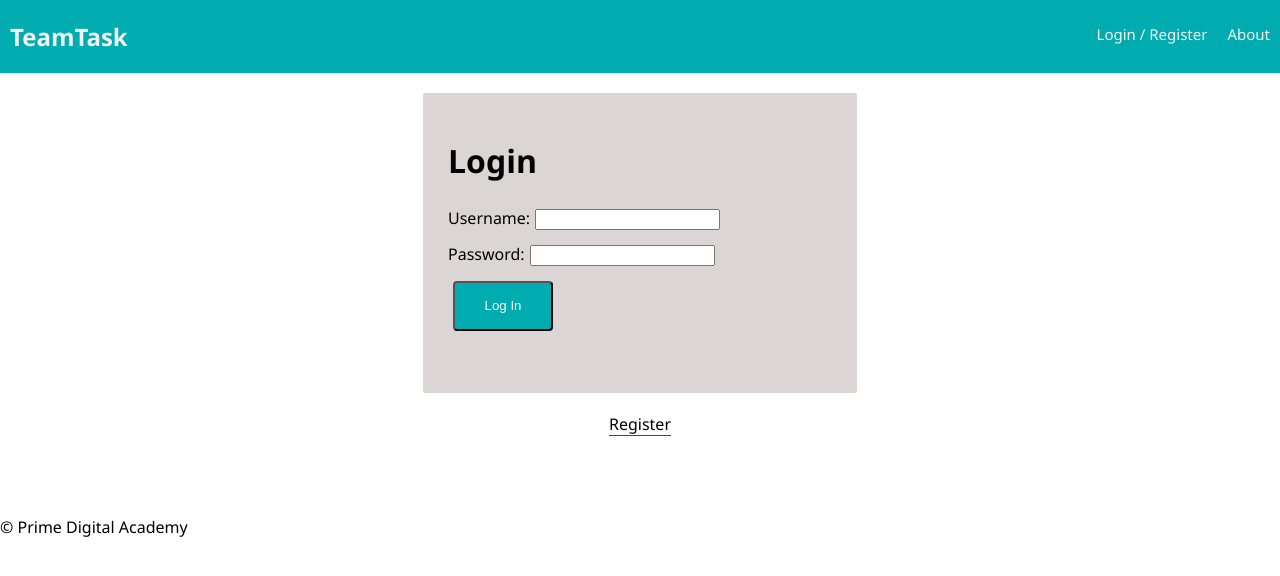
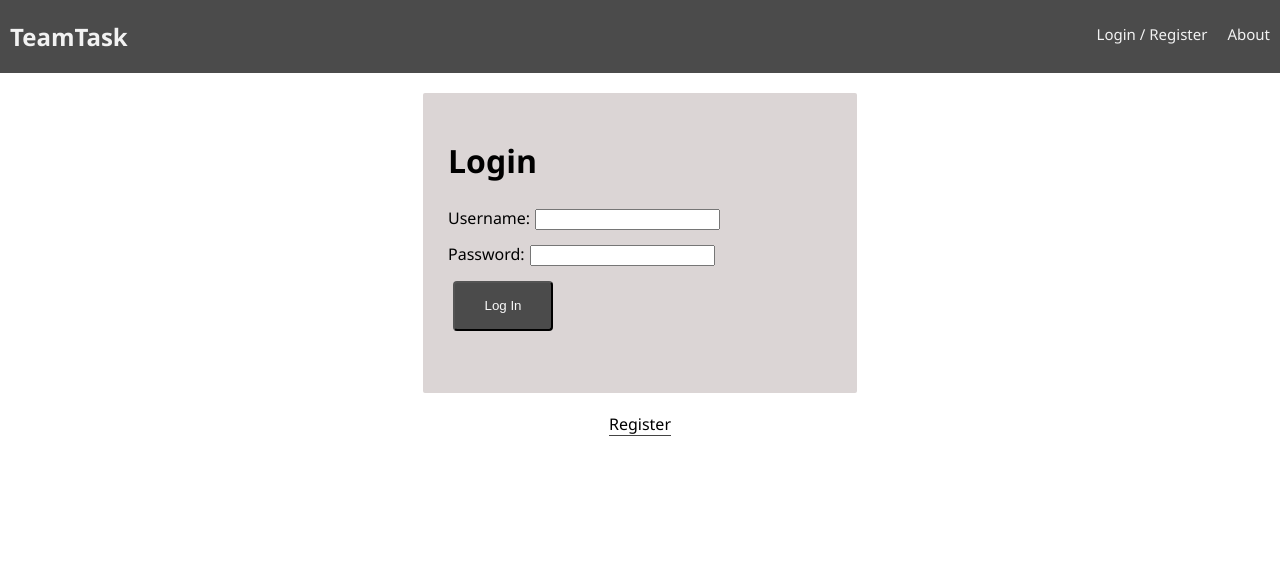
Before and after one commit to ericelvendahl/solo-project, a React (Create React App) app: page /#/home in a window 1280 px wide. Shown: the top 576 px of the page. Built offline with nearby package versions, Linux system fonts and the light colour scheme; no server answers.

Commit message:
working on refresh after update and delete

```diff
--- a/src/components/App/App.css
+++ b/src/components/App/App.css
@@ -4,7 +4,7 @@ body {
 }
 
 .alert {
-    background-color: #ff4545;
+    background-color: #4b4b4b;
     margin: 50px;
 }
 
@@ -23,7 +23,7 @@ input {
 }
 
 .log-in, .log-out, .register {
-  background-color: #00acb0;
+  background-color: #4b4b4b;
   border-radius: 4px;
   color: #f8f8f8;
   min-height: 50px;
@@ -33,7 +33,7 @@ input {
 }
 
 .log-in:hover, .log-out:hover, .register:hover {
-  background-color: #008183;
+  background-color: #4b4b4b;
 }
 
 /* This line makes the "Register" and "Login" buttons look like links */
--- a/src/components/CurrentTaskListPage/CurrentTaskListPage.js
+++ b/src/components/CurrentTaskListPage/CurrentTaskListPage.js
@@ -4,6 +4,21 @@ import LogOutButton from "../LogOutButton/LogOutButton";
 
 class CurrentTaskListPage extends Component {
   componentDidMount() {}
+  componentDidUpdate() {
+    // if (
+    //   prevProps.currentTaskList[0].task_list_id !==
+    //   this.props.currentTaskList[0].task_list_id
+    // ) {
+    //   this.props.dispatch({
+    //     type: "FETCH_LIST_BY_ID",
+    //     payload: this.props.currentTaskList[0].task_list_id,
+    //   });
+    //   this.props.dispatch({
+    //     type: "FETCH_LIST_NAME_BY_ID",
+    //     payload: this.props.currentTaskList[0].task_list_id,
+    //   });
+    // }
+  }
 
   state = {
     showAddComponent: false,
@@ -91,10 +106,10 @@ class CurrentTaskListPage extends Component {
             </button>
           </p>
           {/* {this.showAddComponent ? <p>true</p> : <p>false</p>} */}
-          <p>Current task list: {JSON.stringify(this.props.currentTaskList)}</p>
+          {/* <p>Current task list: {JSON.stringify(this.props.currentTaskList)}</p> */}
           {this.props.currentTaskList.map((x, key) => (
             <p key={key}>
-              {x.task_name}--{x.task_description}-{x.id}
+              <b>{x.task_name}</b>--{x.task_description}
               <span>&nbsp;</span>
               <button
                 onClick={() => {
@@ -105,7 +120,7 @@ class CurrentTaskListPage extends Component {
               </button>
             </p>
           ))}
-          <p>User data is {JSON.stringify(this.props.user)}</p>
+          {/* <p>User data is {JSON.stringify(this.props.user)}</p> */}
         </div>
       </div>
     );
--- a/src/components/Footer/Footer.js
+++ b/src/components/Footer/Footer.js
@@ -8,7 +8,7 @@ import './Footer.css'
 
 const Footer = () => (
   <footer>
-    &copy; Prime Digital Academy
+
   </footer>
 );
 
--- a/src/components/Nav/Nav.css
+++ b/src/components/Nav/Nav.css
@@ -8,13 +8,13 @@
 
 .nav {
   overflow: hidden;
-  background-color: #00acb0;
+  background-color: #4b4b4b;
 }
 
 .nav-link {
   float: left;
   color: #f2f2f2;
-  background-color: #00acb0;
+  background-color: #4b4b4b;
   text-align: center;
   padding: 24px 10px;
   text-decoration: none;
--- a/src/components/UserPage/UserPage.js
+++ b/src/components/UserPage/UserPage.js
@@ -23,7 +23,7 @@ class UserPage extends Component {
         <h1 id="welcome">Welcome, {this.props.user.username}!</h1>
         <p>Your ID is: {this.props.user.id}</p>
         <LogOutButton className="log-in" />
-
+        <p><h3>Choose a list:</h3></p>
         {this.props.allTaskLists.map((x, key) => (
           <p key={key}>
             <Link
@@ -37,10 +37,10 @@ class UserPage extends Component {
           </p>
         ))}
 
-        <p>User data is {JSON.stringify(this.props.user)}</p>
+        {/* <p>User data is {JSON.stringify(this.props.user)}</p>
         <p>
           Current task list data is {JSON.stringify(this.props.currentTaskList)}
-        </p>
+        </p> */}
       </div>
     );
   }
```
